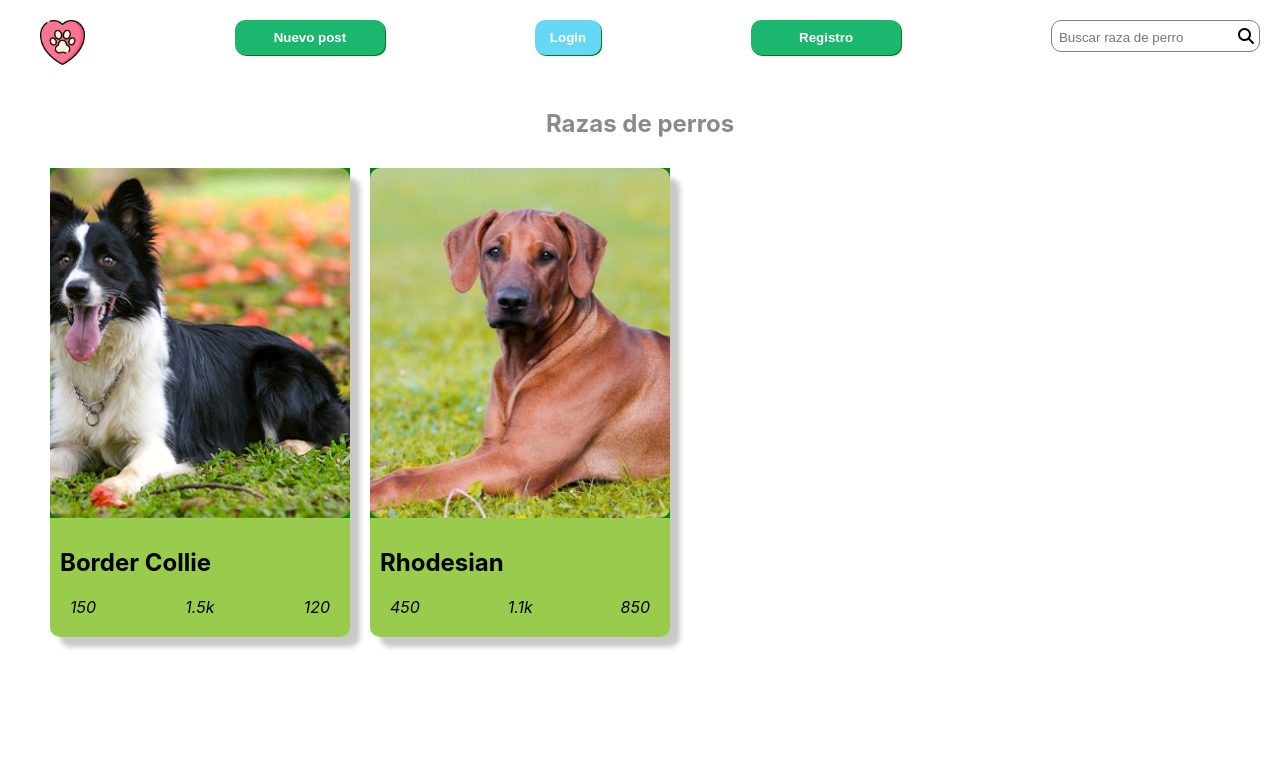
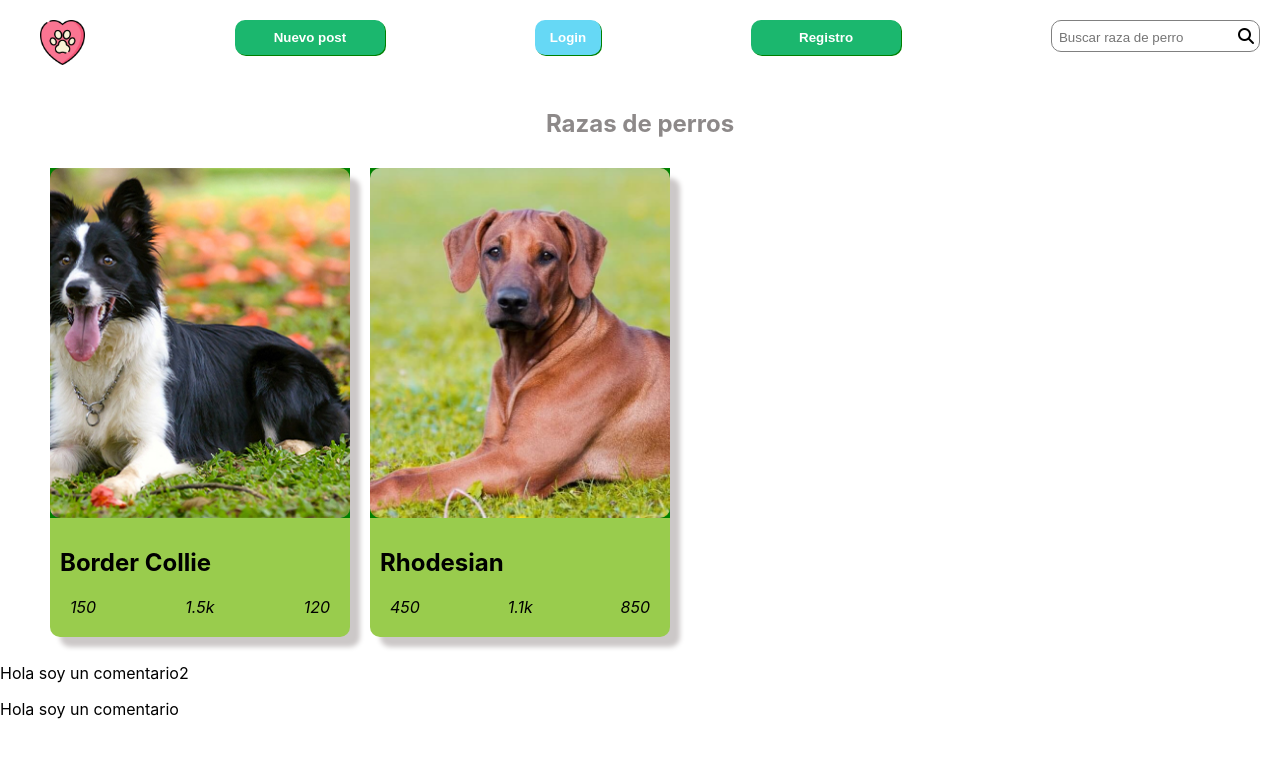
Before and after one commit to Proyecto-Clases-con-Daniel-Saldarriaga/ExplicacionHTMLyCSS, a React (Create React App) app: page /rhodesian in a window 1280 px wide. Shown: the top 758 px of the page. Built offline with nearby package versions, Linux system fonts and the light colour scheme.

Commit message:
Me permito subir función CardFunción

```diff
--- a/public/index.html
+++ b/public/index.html
@@ -3,6 +3,7 @@
   <head>
     <meta charset="utf-8" />
     <link rel="icon" href="%PUBLIC_URL%/perro.ico" />
+    <link rel="short cut icon" href="/media/perro.ico" type="image/x-icon" />
     <meta name="viewport" content="width=device-width, initial-scale=1" />
     <meta name="theme-color" content="#000000" />
     <meta
--- a/src/App.js
+++ b/src/App.jsx
@@ -2,6 +2,7 @@ import './App.css';
 import borderCollie from './media/Border_collie.jpg'
 import rhodesian from './media/rhodesian.jpg'
 import logo from './media/Logo.png'
+import React, { useState } from 'react';
 
 function App() {
   return (
@@ -48,11 +49,27 @@ function App() {
                 </li>
             </ul>
         </section>
-        <section></section>
+        <section>
+        </section>
     </main>
-    <footer></footer>
+    <footer>
+        <p>Hola soy un comentario2</p>
+        <CardFuncion/>
+    </footer>
     </div>
   );
+
 }
 
+function CardFuncion(){
+    return(
+        <div>Hola soy un comentario</div>
+    )
+}
+
+
+let a = 5;
+let bob = a => a + 100;
+
+
 export default App;
--- a/src/index.js
+++ b/src/index.js
@@ -1,7 +1,7 @@
 import React from 'react';
 import ReactDOM from 'react-dom';
 import './index.css';
-import App from './App';
+import App from './App.jsx';
 import reportWebVitals from './reportWebVitals';
 
 ReactDOM.render(
```
